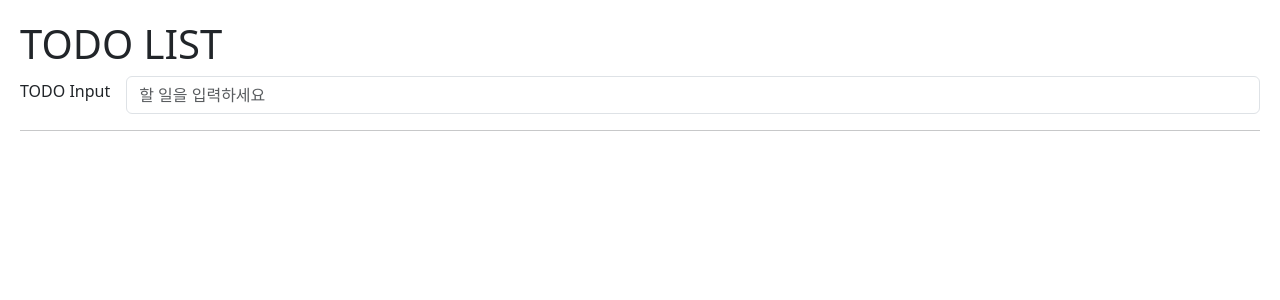
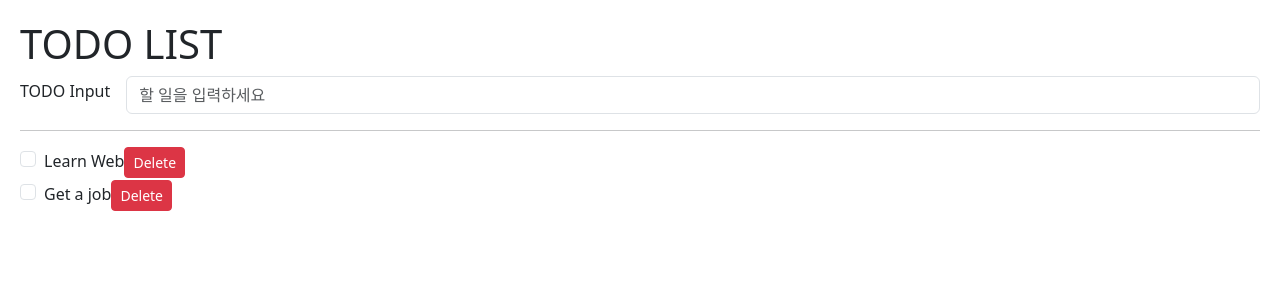
Before and after one commit to codingbb/react-to-do-list, a React (Create React App) app: page / in a window 1280 px wide. Shown: the top 300 px of the page. Built offline with nearby package versions, Linux system fonts and the light colour scheme.

Commit message:
delete, check 여부 확인

```diff
--- a/src/App.css
+++ b/src/App.css
@@ -4,3 +4,6 @@ body {
 form label {
   white-space: nowrap;
 }
+.form-check input:checked + label {
+  text-decoration: line-through;
+}
--- a/src/App.js
+++ b/src/App.js
@@ -2,21 +2,73 @@ import "bootstrap/dist/css/bootstrap.min.css";
 import "./App.css";
 import Button from "react-bootstrap/Button";
 import Form from "react-bootstrap/Form";
+import { useState } from "react";
+import Todo from "./Todo";
 
 function App() {
+  const [todo, setTodo] = useState([
+    { id: 1, text: "Learn Web", checked: false },
+    { id: 2, text: "Get a job", checked: false },
+  ]);
+  const [todoId, setTodoId] = useState(2);
+
+  const deleteTodo = (id) => {
+    let newTodos = [...todo];
+    let index = newTodos.findIndex((item) => item.id === id);
+    newTodos.splice(index, 1);
+    setTodo(newTodos);
+  };
+
+  const setChecked = (id, check) => {
+    let newTodos = [...todo];
+    let index = newTodos.findIndex((item) => item.id === id);
+    newTodos[index] = { id: id, text: newTodos[index].text, check };
+    setTodo(newTodos);
+  };
+
+  let todos = todo.map((item) => (
+    <Todo
+      key={item.id}
+      data={item}
+      deleteTodo={deleteTodo}
+      setChecked={setChecked}
+    />
+  ));
+  let addTodo = (value) => {
+    // 스프레드 (전개연산자)를 이용해서 복사본을 만들었다
+    let newTodos = [...todo];
+    let newId = todoId + 1;
+    setTodoId(newId);
+    newTodos.push({ id: newId, text: value, checked: false });
+    setTodo(newTodos);
+    // 값 추가되면 text 입력란 빈칸으로 비우기
+    document.getElementById("todo").value = "";
+  };
+  console.log(todo);
   return (
     <div className="App">
       <h1>TODO LIST</h1>
-      <Form>
+      <Form
+        onSubmit={(e) => {
+          e.preventDefault();
+          console.log(e.target.todo.value);
+          addTodo(e.target.todo.value);
+        }}
+      >
         <Form.Group
           className="mb-3 d-flex align-items-center gap-3"
-          controlId="exampleForm.ControlInput1"
+          controlId="todo"
         >
           <Form.Label>TODO Input</Form.Label>
-          <Form.Control type="text" placeholder="할 일을 입력하세요" />
+          <Form.Control
+            type="text"
+            name="todo"
+            placeholder="할 일을 입력하세요"
+          />
         </Form.Group>
       </Form>
       <hr></hr>
+      <div>{todos}</div>
     </div>
   );
 }
--- /dev/null
+++ b/src/Todo.js
@@ -0,0 +1,34 @@
+import Button from "react-bootstrap/Button";
+import React, { useState } from "react";
+import Form from "react-bootstrap/Form";
+
+const Todo = ({ data, deleteTodo, setChecked }) => {
+  const [isChecked, setIsChecked] = useState(false);
+  const handleCheckbox = () => {
+    setIsChecked(!isChecked);
+    setChecked(data.id, !isChecked);
+  };
+
+  console.log(isChecked);
+  const todoDelete = () => {
+    deleteTodo(data.id);
+  };
+
+  return (
+    <div>
+      <Form.Check id={`check-api-${data.id}`}>
+        <Form.Check.Input
+          type="checkbox"
+          id={`check-api-${data.id}`}
+          onClick={handleCheckbox}
+        />
+        <Form.Check.Label>{data.text}</Form.Check.Label>
+        <Button variant="danger" size="sm" onClick={todoDelete}>
+          Delete
+        </Button>
+      </Form.Check>
+    </div>
+  );
+};
+
+export default Todo;
```
